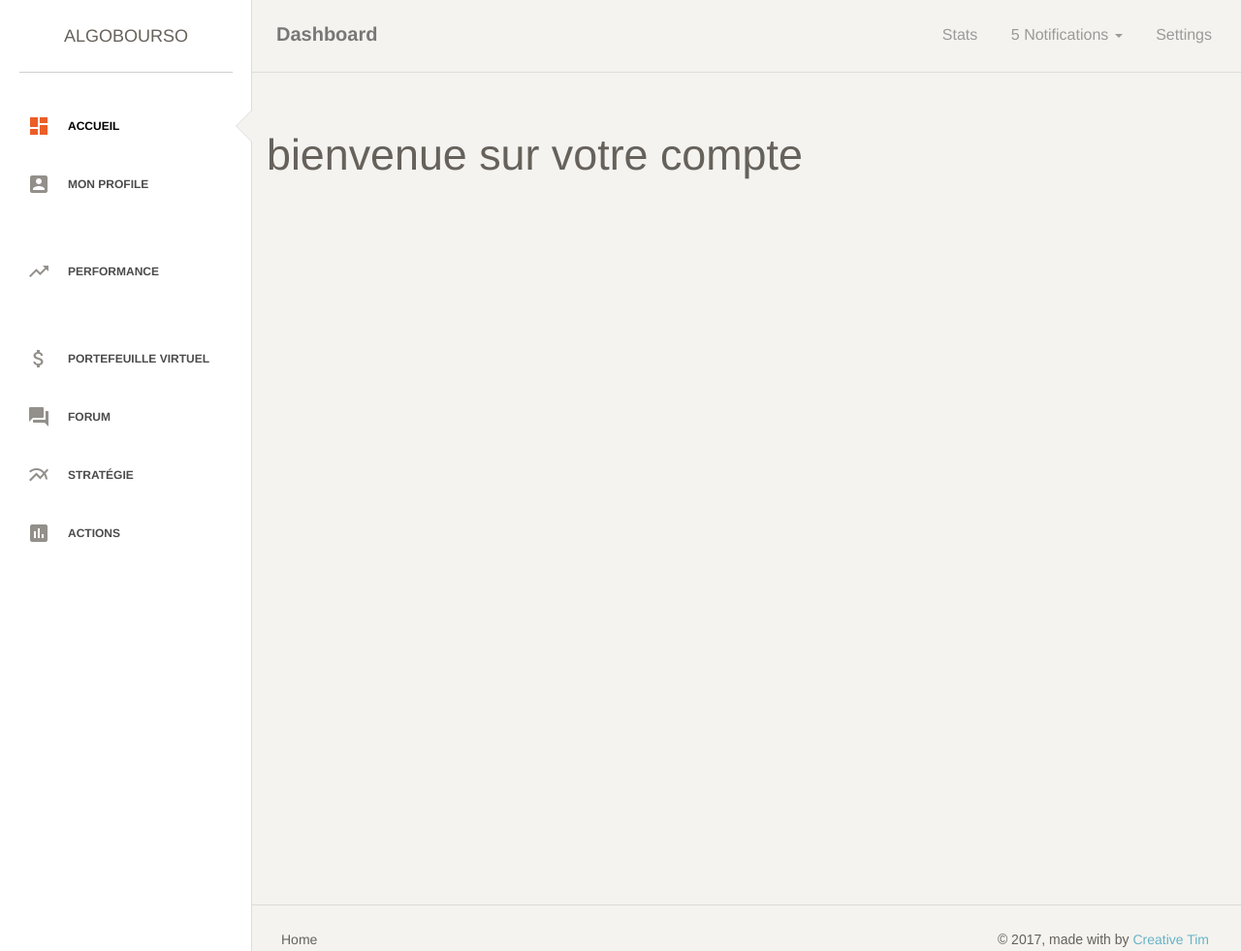
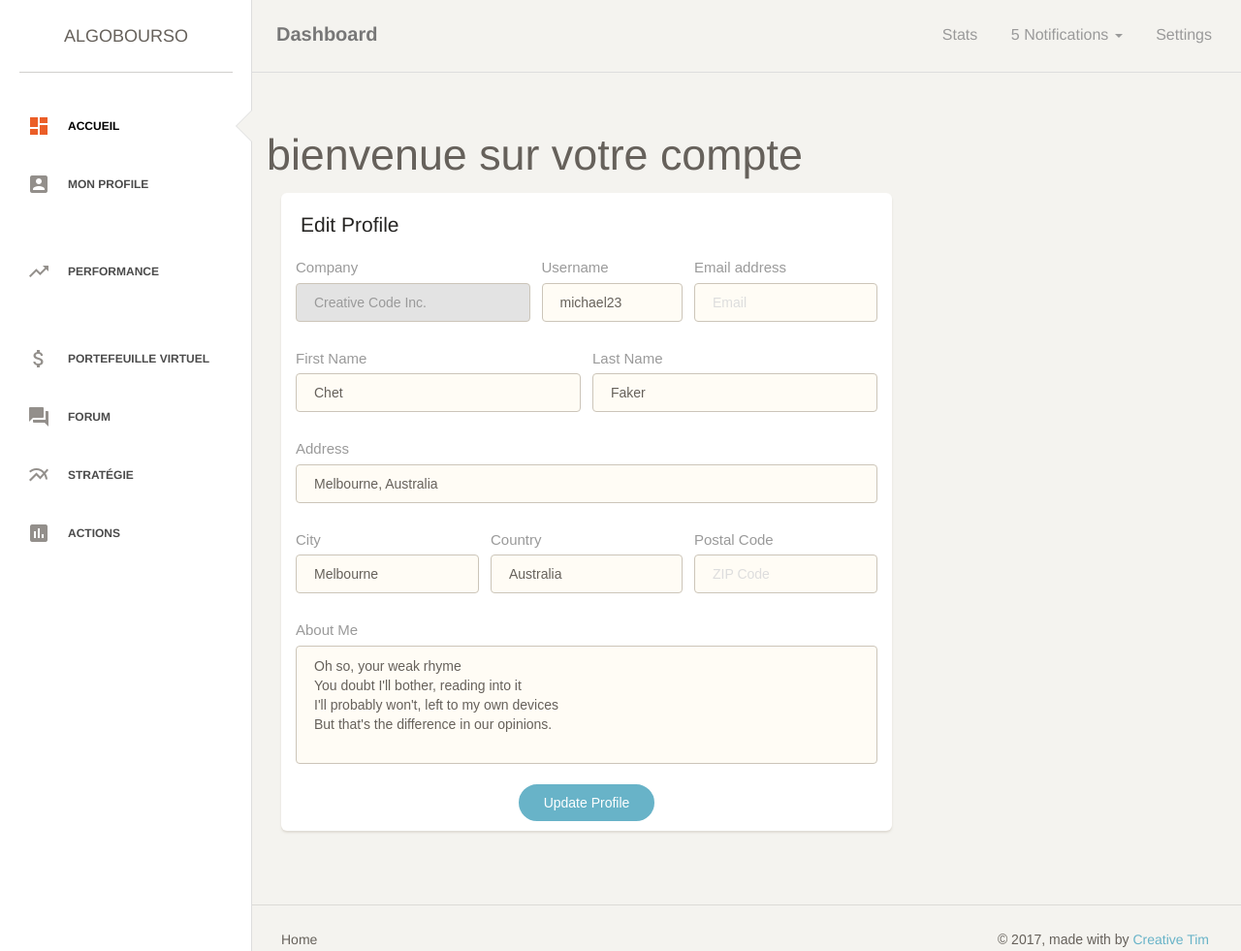
Before and after one commit to mamos2/algobourso5, a Django app: page /user/ in a window 1280 px wide. Shown: the whole page at 97% size. Run offline with Django 3.2, Linux system fonts and the light colour scheme; some libraries are stand-ins or nearby versions.

Commit message:
app algobourso

```diff
--- a/algobourso/templates/pages/user.html
+++ b/algobourso/templates/pages/user.html
@@ -2,5 +2,97 @@
 {% block body %}
    {% block container_page %}
        <h1>bienvenue sur votre compte</h1>
+       <div class="col-lg-8 col-md-7">
+                        <div class="card">
+                            <div class="header">
+                                <h4 class="title">Edit Profile</h4>
+                            </div>
+                            <div class="content">
+                                <form>
+                                    <div class="row">
+                                        <div class="col-md-5">
+                                            <div class="form-group">
+                                                <label>Company</label>
+                                                <input type="text" class="form-control border-input" disabled="" placeholder="Company" value="Creative Code Inc.">
+                                            </div>
+                                        </div>
+                                        <div class="col-md-3">
+                                            <div class="form-group">
+                                                <label>Username</label>
+                                                <input type="text" class="form-control border-input" placeholder="Username" value="michael23">
+                                            </div>
+                                        </div>
+                                        <div class="col-md-4">
+                                            <div class="form-group">
+                                                <label for="exampleInputEmail1">Email address</label>
+                                                <input type="email" class="form-control border-input" placeholder="Email">
+                                            </div>
+                                        </div>
+                                    </div>
+
+                                    <div class="row">
+                                        <div class="col-md-6">
+                                            <div class="form-group">
+                                                <label>First Name</label>
+                                                <input type="text" class="form-control border-input" placeholder="Company" value="Chet">
+                                            </div>
+                                        </div>
+                                        <div class="col-md-6">
+                                            <div class="form-group">
+                                                <label>Last Name</label>
+                                                <input type="text" class="form-control border-input" placeholder="Last Name" value="Faker">
+                                            </div>
+                                        </div>
+                                    </div>
+
+                                    <div class="row">
+                                        <div class="col-md-12">
+                                            <div class="form-group">
+                                                <label>Address</label>
+                                                <input type="text" class="form-control border-input" placeholder="Home Address" value="Melbourne, Australia">
+                                            </div>
+                                        </div>
+                                    </div>
+
+                                    <div class="row">
+                                        <div class="col-md-4">
+                                            <div class="form-group">
+                                                <label>City</label>
+                                                <input type="text" class="form-control border-input" placeholder="City" value="Melbourne">
+                                            </div>
+                                        </div>
+                                        <div class="col-md-4">
+                                            <div class="form-group">
+                                                <label>Country</label>
+                                                <input type="text" class="form-control border-input" placeholder="Country" value="Australia">
+                                            </div>
+                                        </div>
+                                        <div class="col-md-4">
+                                            <div class="form-group">
+                                                <label>Postal Code</label>
+                                                <input type="number" class="form-control border-input" placeholder="ZIP Code">
+                                            </div>
+                                        </div>
+                                    </div>
+
+                                    <div class="row">
+                                        <div class="col-md-12">
+                                            <div class="form-group">
+                                                <label>About Me</label>
+                                                <textarea rows="5" class="form-control border-input" placeholder="Here can be your description" value="Mike">Oh so, your weak rhyme
+You doubt I'll bother, reading into it
+I'll probably won't, left to my own devices
+But that's the difference in our opinions.</textarea>
+                                            </div>
+                                        </div>
+                                    </div>
+                                    <div class="text-center">
+                                        <button type="submit" class="btn btn-info btn-fill btn-wd">Update Profile</button>
+                                    </div>
+                                    <div class="clearfix"></div>
+                                </form>
+                            </div>
+                        </div>
+                    </div>
   {% endblock container_page %}
 {% endblock %}
```
